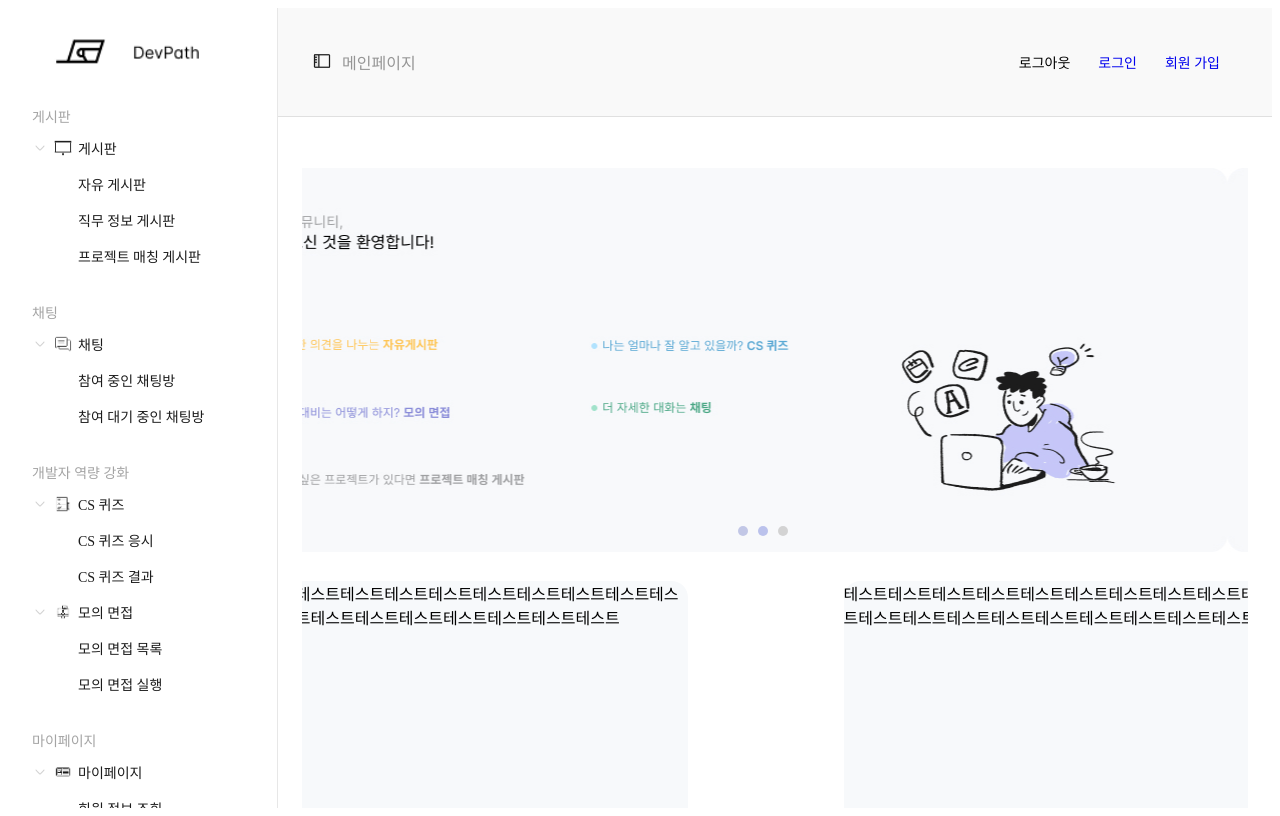
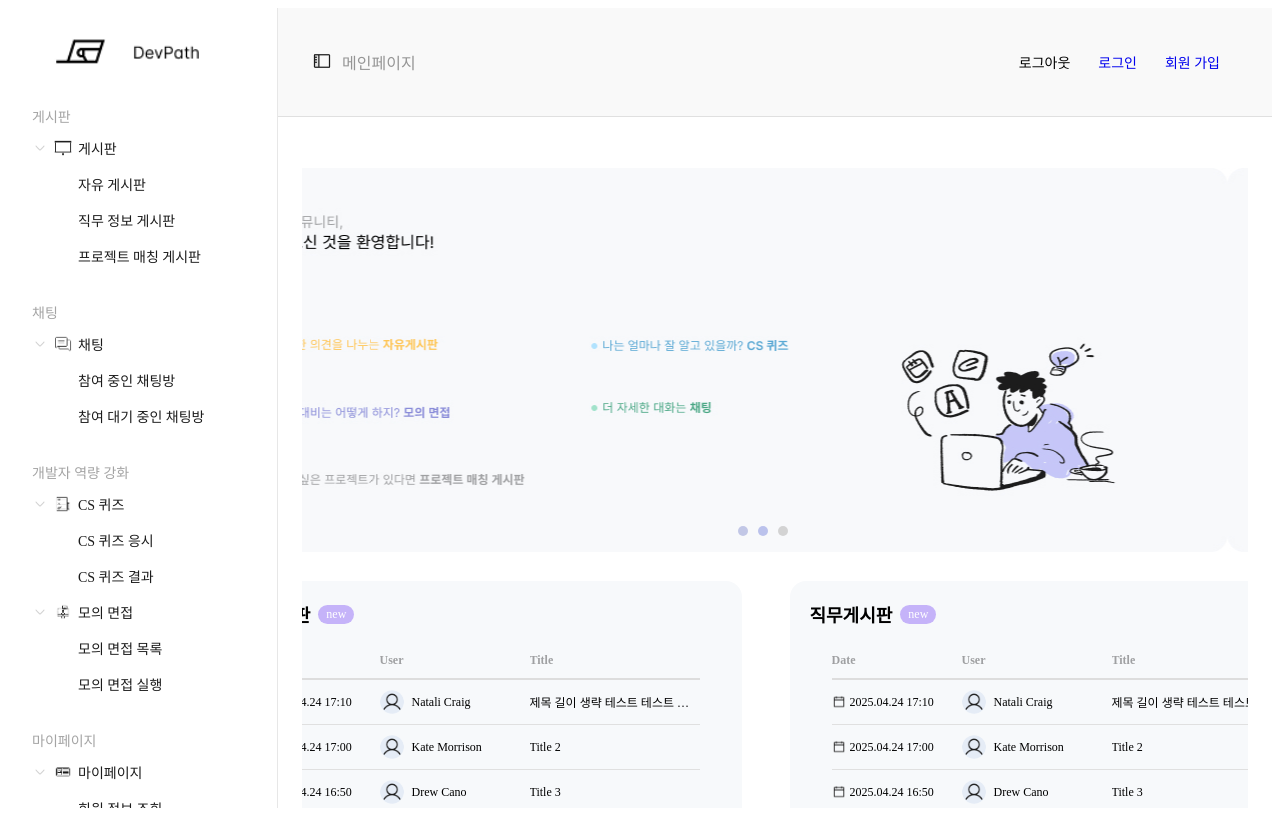
Before and after one commit to be15-FreePath-DevPath/be15-3rd-FreePath-DevPath-FE, a Vue app: page / in a window 1280 px wide. Built offline with nearby package versions, Linux system fonts and the light colour scheme.

Commit message:
[feat #31] 자유게시판, 직무게시판의 새 게시물 표시

```diff
--- /dev/null
+++ b/src/features/main/components/MainContentBoard.vue
@@ -0,0 +1,142 @@
+<script setup>
+defineProps({
+  title: String,
+  boardItems: Array
+})
+</script>
+
+<template>
+  <div class="main-general-board">
+    <div class="board-header">
+      <span class="text16">
+        <strong>{{ title }}</strong>
+      </span>
+      <span class="new">new</span>
+    </div>
+
+    <!-- 게시판 테이블 -->
+    <div class="board-table">
+      <!-- 헤더 -->
+      <div class="board-row board-header-row">
+        <div class="board-col date">Date</div>
+        <div class="board-col user">User</div>
+        <div class="board-col title">Title</div>
+      </div>
+
+      <!-- 게시글 목록 -->
+      <div
+          v-for="(item, index) in boardItems"
+          :key="index"
+          class="board-row"
+      >
+        <div class="board-col date">
+          <img src="@/assets/images/board/CalendarIcon.png" alt="calendar" class="calendar-icon" />
+          {{ item.date }}
+        </div>
+        <div class="board-col user">
+          <img :src="item.userImage" alt="user" class="user-img" />
+          {{ item.user }}
+        </div>
+        <div class="board-col title">
+          <span class="title-text">{{ item.title }}</span>
+        </div>
+      </div>
+    </div>
+  </div>
+</template>
+
+<style scoped>
+.main-general-board {
+  background: #F7F9FB;
+  padding: 20px;
+  border-radius: 16px;
+  width: 494px;
+}
+
+.board-header {
+  display: flex;
+  align-items: center;
+  margin-bottom: 16px;
+}
+
+.text16 strong {
+  font-size: 18px;
+}
+
+.new {
+  background: #c5b3f9;
+  color: white;
+  border-radius: 12px;
+  padding: 2px 8px;
+  margin-left: 8px;
+  font-size: 12px;
+}
+
+.board-table {
+  width: 100%;
+  display: flex;
+  flex-direction: column;
+  align-items: center;
+}
+
+.board-row {
+  display: flex;
+  align-items: center;
+  padding: 10px 0;
+  border-bottom: 1px solid #e0e0e0;
+  font-size: 12px;
+  width: 450px;
+}
+
+.board-header-row {
+  font-weight: bold;
+  color: #9FA0A2;
+  border-bottom: 2px solid #ddd;
+}
+
+.board-col {
+  display: flex;
+  align-items: center;
+  overflow: hidden;
+  white-space: nowrap;
+  text-overflow: ellipsis;
+}
+
+.board-col.date {
+  width: 130px;
+  flex: 0 0 130px;
+}
+
+.board-col.user {
+  width: 150px;
+  flex: 0 0 150px;
+}
+
+.board-col.title {
+  width: 160px;
+  flex: 0 0 160px;
+}
+
+.user-img {
+  width: 24px;
+  height: 24px;
+  border-radius: 50%;
+  margin-right: 8px;
+  object-fit: cover;
+}
+
+.calendar-icon {
+  width: 14px;
+  height: 14px;
+  margin-right: 4px;
+  object-fit: cover;
+}
+
+.title-text {
+  overflow: hidden;
+  white-space: nowrap;
+  text-overflow: ellipsis;
+  display: block;
+  width: 100%;
+}
+</style>
--- a/src/features/main/views/MainView.vue
+++ b/src/features/main/views/MainView.vue
@@ -1,14 +1,78 @@
 <script setup>
+import MainInfoPaging from "@/features/main/components/MainInfoPaging.vue";
+import MainContentBoard from "@/features/main/components/MainContentBoard.vue";
+import { onMounted, ref } from 'vue';
 
-import MainInfoPaging from "@/features/main/components/MainInfoPaging.vue";
-import {onMounted, ref} from 'vue'
-
-const newBreadCrumbItems = ref(['메인페이지'])
-const emit = defineEmits(['updateBreadCrumb'])
+const newBreadCrumbItems = ref(['메인페이지']);
+const emit = defineEmits(['updateBreadCrumb']);
 
 onMounted(() => {
-  emit('updateBreadCrumb', newBreadCrumbItems.value)
+  emit('updateBreadCrumb', newBreadCrumbItems.value);
 });
+
+// 테스트 값
+const boardItems = [
+  {
+    date: "2025.04.24 17:10",
+    user: "Natali Craig",
+    userImage: "src/assets/images/main/user.png",
+    title: "제목 길이 생략 테스트 테스트 테스트"
+  },
+  {
+    date: "2025.04.24 17:00",
+    user: "Kate Morrison",
+    userImage: "src/assets/images/main/user.png",
+    title: "Title 2"
+  },
+  {
+    date: "2025.04.24 16:50",
+    user: "Drew Cano",
+    userImage: "src/assets/images/main/user.png",
+    title: "Title 3"
+  },
+  {
+    date: "2025.04.24 16:40",
+    user: "Orlando Diggs",
+    userImage: "src/assets/images/main/user.png",
+    title: "Title 4"
+  },
+  {
+    date: "2025.04.24 16:30",
+    user: "Natali Craig",
+    userImage: "src/assets/images/main/user.png",
+    title: "Title 5"
+  },
+  {
+    date: "2025.04.24 16:20",
+    user: "Kate Morrison",
+    userImage: "src/assets/images/main/user.png",
+    title: "Title 6"
+  },
+  {
+    date: "2025.04.24 16:10",
+    user: "Drew Cano",
+    userImage: "src/assets/images/main/user.png",
+    title: "Title 7"
+  },
+  {
+    date: "2025.04.24 16:00",
+    user: "Orlando Diggs",
+    userImage: "src/assets/images/main/user.png",
+    title: "Title 8"
+  },
+  {
+    date: "2025.04.24 15:50",
+    user: "Andi Lane",
+    userImage: "src/assets/images/main/user.png",
+    title: "Title 9"
+  },
+  {
+    date: "2025.04.24 15:40",
+    user: "Andi Lane",
+    userImage: "src/assets/images/main/user.png",
+    title: "Title 10"
+  }
+]
 </script>
 
 <template>
@@ -16,86 +80,50 @@ onMounted(() => {
     <div class="content">
       <div class="main-info">
         <div class="main-info-board">
-              <MainInfoPaging/>
+          <MainInfoPaging />
         </div>
       </div>
-        <div class="main-general-board">
-          테스트테스트테스트테스트테스트테스트테스트테스트테스트테스트테스트테스트테스트테스트테스트테스트테스트테스트테스트테스트
-        </div>
-        <div class="main-general-board">
-          테스트테스트테스트테스트테스트테스트테스트테스트테스트테스트테스트테스트테스트테스트테스트테스트테스트테스트테스트테스트
-        </div>
 
+      <!-- 자유게시판 -->
+      <MainContentBoard title="자유게시판" :boardItems="boardItems" />
+
+      <!-- 직무게시판 -->
+      <MainContentBoard title="직무게시판" :boardItems="boardItems" />
     </div>
   </div>
 </template>
 
-
 <style scoped>
 .content-frame {
-  width: auto;
-  height: auto;
-
   display: flex;
-  flex-direction: column; /* 방향: 세로 (⬇️) */
+  flex-direction: column;
   gap: 10px;
-
-  align-items: center; /* 정렬: 왼쪽 정렬 */
-  justify-content: flex-start; /* 정렬: 위쪽 정렬 */
-
-  padding: 27px 46px 0px 27px; /* 위 오른쪽 아래 왼쪽 순서 (시계방향) */
-
-  overflow: hidden; /* Clip content 과 같음 */
+  align-items: center;
+  justify-content: flex-start;
+  padding: 27px 46px 0 27px;
+  overflow: hidden;
 }
 
 .content {
-  width: 1116px; /* w: fill → 부모 영역 가득 채움 */
-  height: auto; /* h: hug → 내용물 크기만큼 높이 자동 */
-
+  width: 1116px;
   display: flex;
-  flex-wrap: wrap; /* direction: wrap */
+  flex-wrap: wrap;
   justify-content: space-between;
-  align-items: flex-start; /* 세로는 위쪽 정렬 */
-
-  row-gap: 29px; /* 세로 간격 */
+  align-items: flex-start;
+  row-gap: 29px;
 }
 
-.text
-{
-  height:20px;
-  width:232px;
-  border-radius:8px;
-  padding:0px;
-  display:flex;
-  flex-direction:column;
-  border-style:hidden;
-  outline:none;
-}
-
-.main-info
-{
-  height:auto;
-  width:1110px;
-  padding:0px;
-  display:flex;
-  flex-direction:column;
-  position:relative;
+.main-info {
+  width: 1110px;
+  display: flex;
+  flex-direction: column;
+  position: relative;
 }
 
 .main-info-board {
+  width: 100%;
+  height: 384px;
+  border-radius: 16.5px;
   background-color: #F7F9FB;
-  height: 384px;
-  width: 1110px;
-  border-radius: 16.5px;
-  padding: 0px;
 }
-
-.main-general-board {
-  background-color: #F7F9FB;
-  height: 399px;
-  width: 480px;
-  border-radius: 16.5px;
-  padding: 0px;
-}
-
 </style>
```
Also changed, not shown: src/features/main/views/TestSidebarView.vue (deleted, +0 -16 lines), src/assets/images/main/user.png (added), 1 other file (tests, documents, lock files or other folders). Lines whose indentation alone changed are shown as unchanged.
